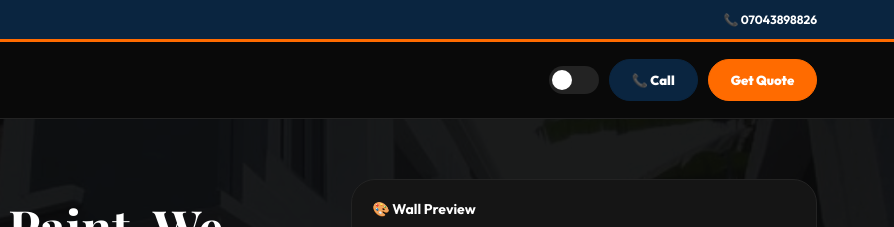
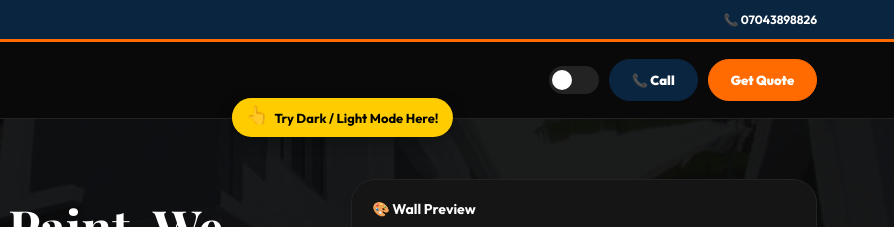
Before and after one commit to big-solo/solo-paints-new, a website: page index.html in a window 1280 px wide. Shown: the top 227 px of the page, 386-1280 px from the left. Drawn offline with nearby package versions, Linux system fonts and the light colour scheme.

Commit message:
theme hint every visit

```diff
--- a/index.html
+++ b/index.html
@@ -1154,5 +1154,65 @@ let data={
     const loader = document.getElementById('preloader');
     if(loader) loader.style.display = 'none';
   }, 5000);
+</script>
+<!-- SOLO PAINTS - THEME HINT ARROW (Tailored for your position) -->
+<div id="theme-hint">
+  <span class="hint-arrow">👇</span>
+  <span>Try Dark / Light Mode Here!</span>
+</div>
 
-</script></body></html>
+<style>
+#theme-hint {
+  position: fixed;
+  top: 98px; /* Position just below header, above your toggle */
+  left: 50%;
+  transform: translateX(-10%);
+  background: #ffcc00;
+  color: #000;
+  padding: 8px 14px;
+  border-radius: 20px;
+  font-weight: bold;
+  font-size: 13px;
+  z-index: 99999;
+  display: flex;
+  align-items: center;
+  gap: 6px;
+  animation: bounceHint 1s infinite;
+  box-shadow: 0 4px 15px rgba(0,0,0,0.3);
+  white-space: nowrap;
+}
+#theme-hint .hint-arrow {
+  font-size: 18px;
+  animation: pointUp 0.6s infinite alternate;
+  display: inline-block;
+}
+@keyframes bounceHint {
+  0%, 100% { transform: translateX(-10%) translateY(0); }
+  50% { transform: translateX(-10%) translateY(-5px); }
+}
+@keyframes pointUp {
+  0% { transform: translateY(0) rotate(180deg); }
+  100% { transform: translateY(-3px) rotate(180deg); }
+}
+@media (max-width: 480px) {
+  #theme-hint {
+    left: 42%;
+    font-size: 12px;
+    top: 92px;
+  }
+}
+</style>
+
+<script>
+window.addEventListener('load', () => {
+  const hint = document.getElementById('theme-hint');
+  if(!hint) return;
+  hint.style.display = 'flex';
+  setTimeout(() => {
+    hint.style.transition = '0.5s';
+    hint.style.opacity = '0';
+    setTimeout(()=> hint.remove(), 500);
+  }, 6500);
+});
+</script>
+</body></html>
```
